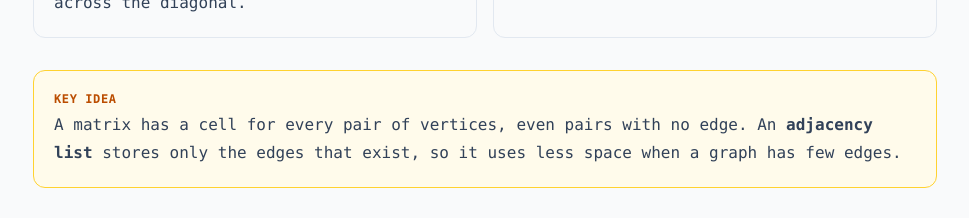
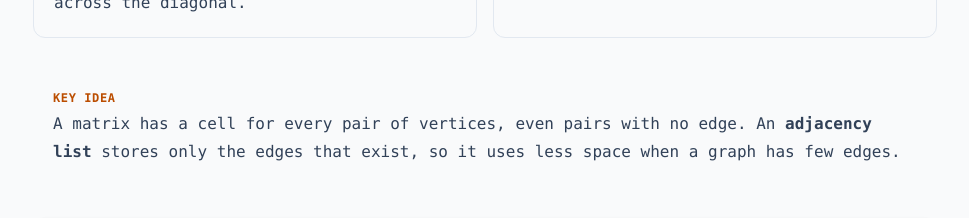
Before and after one commit to kbDevHub/COS750Exam, a React (Vite) app in the folder frontend/: page /adjacency in a window 1280 px wide. Shown: the part 1255-1473 px from the top of the page, without its empty margins (295-1264 px from the left). Built offline with nearby package versions, Linux system fonts and the light colour scheme; no server answers.

Commit message:
fix: design consistency

```diff
--- a/frontend/src/pages/Adjacency.jsx
+++ b/frontend/src/pages/Adjacency.jsx
@@ -69,7 +69,7 @@ function Adjacency() {
         </div>
       </section>
 
-      <section className="rounded-xl border border-amber-300 bg-amber-50 p-5">
+      <section className=" p-5">
         <p className="mb-1 text-xs font-bold uppercase tracking-wider text-amber-700">Key idea</p>
         <p className="leading-7">
           A matrix has a cell for every pair of vertices, even pairs with no edge. An <strong>adjacency list</strong> stores
```
